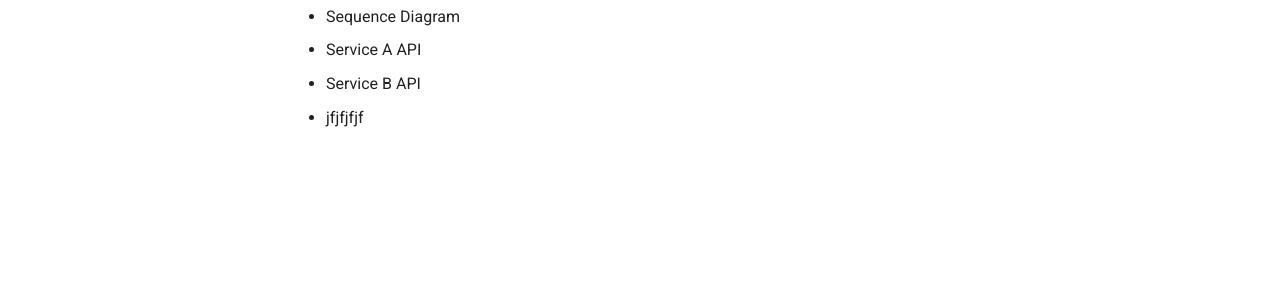
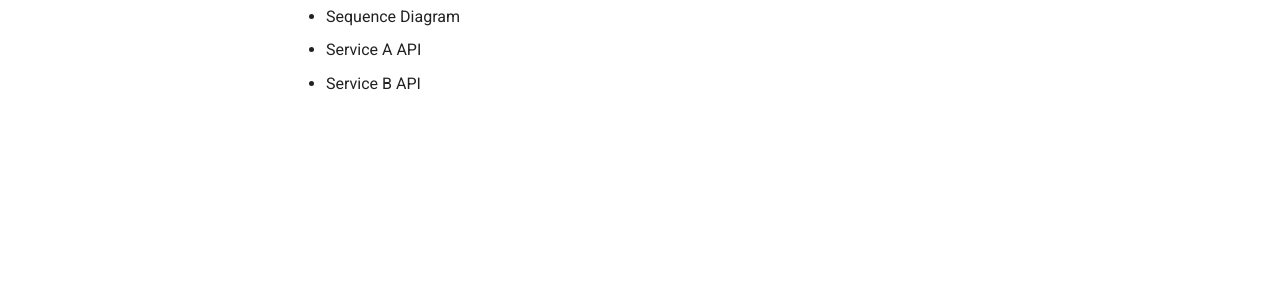
Before and after one commit to geksogen/Learn_GIT, an MkDocs documentation site: the page built from docs/index.md, in a window 1280 px wide. Shown: the part 342-642 px from the top of the page. Built offline with MkDocs 1.6.1 and Material for MkDocs 9.7.7, drawn with Linux system fonts in a browser that asks for light colours.

Commit message:
Update index.md

```diff
--- a/docs/index.md
+++ b/docs/index.md
@@ -5,4 +5,3 @@
 * Sequence Diagram
 * Service A API
 * Service B API
-* jfjfjfjf
```
